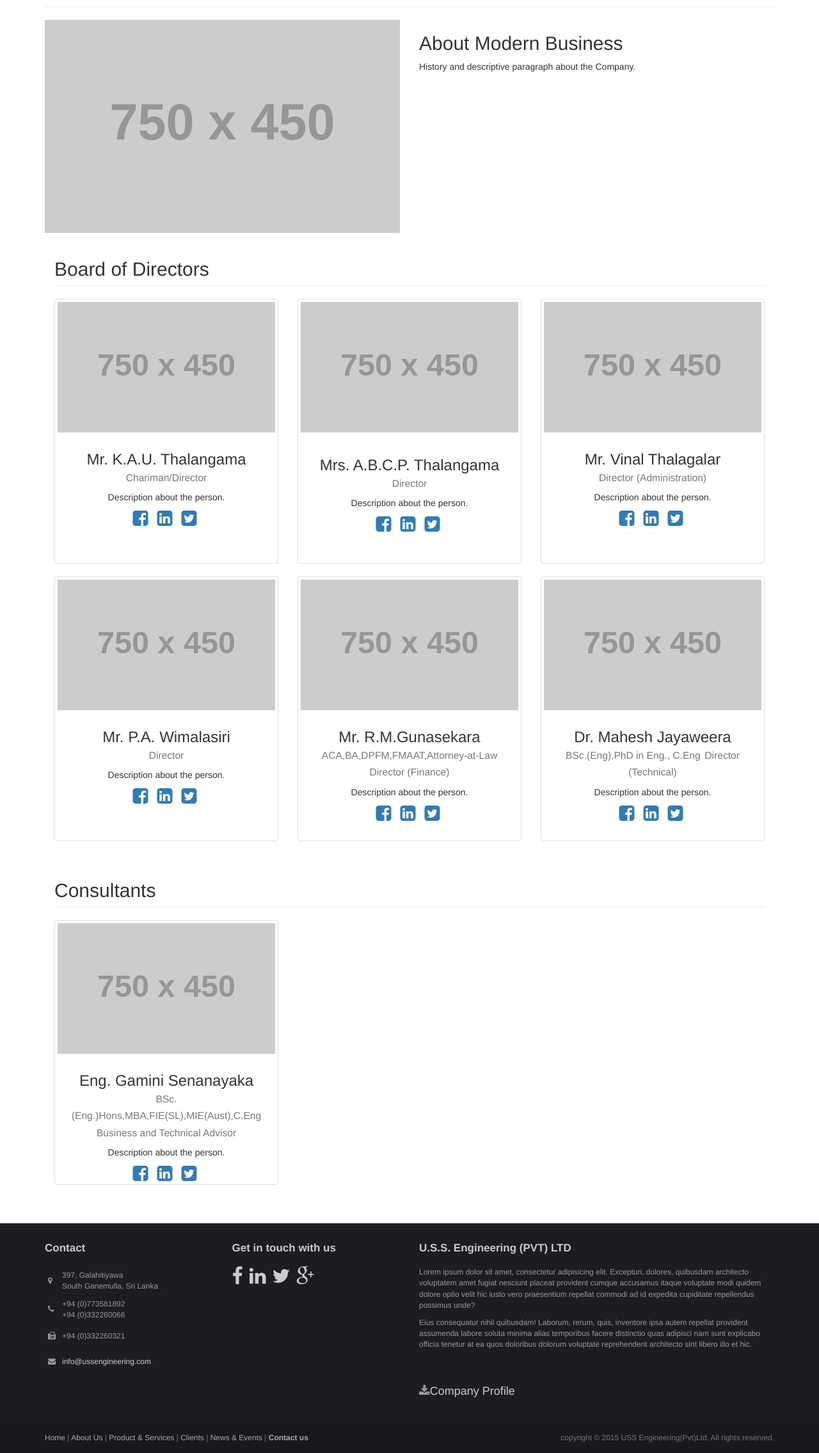
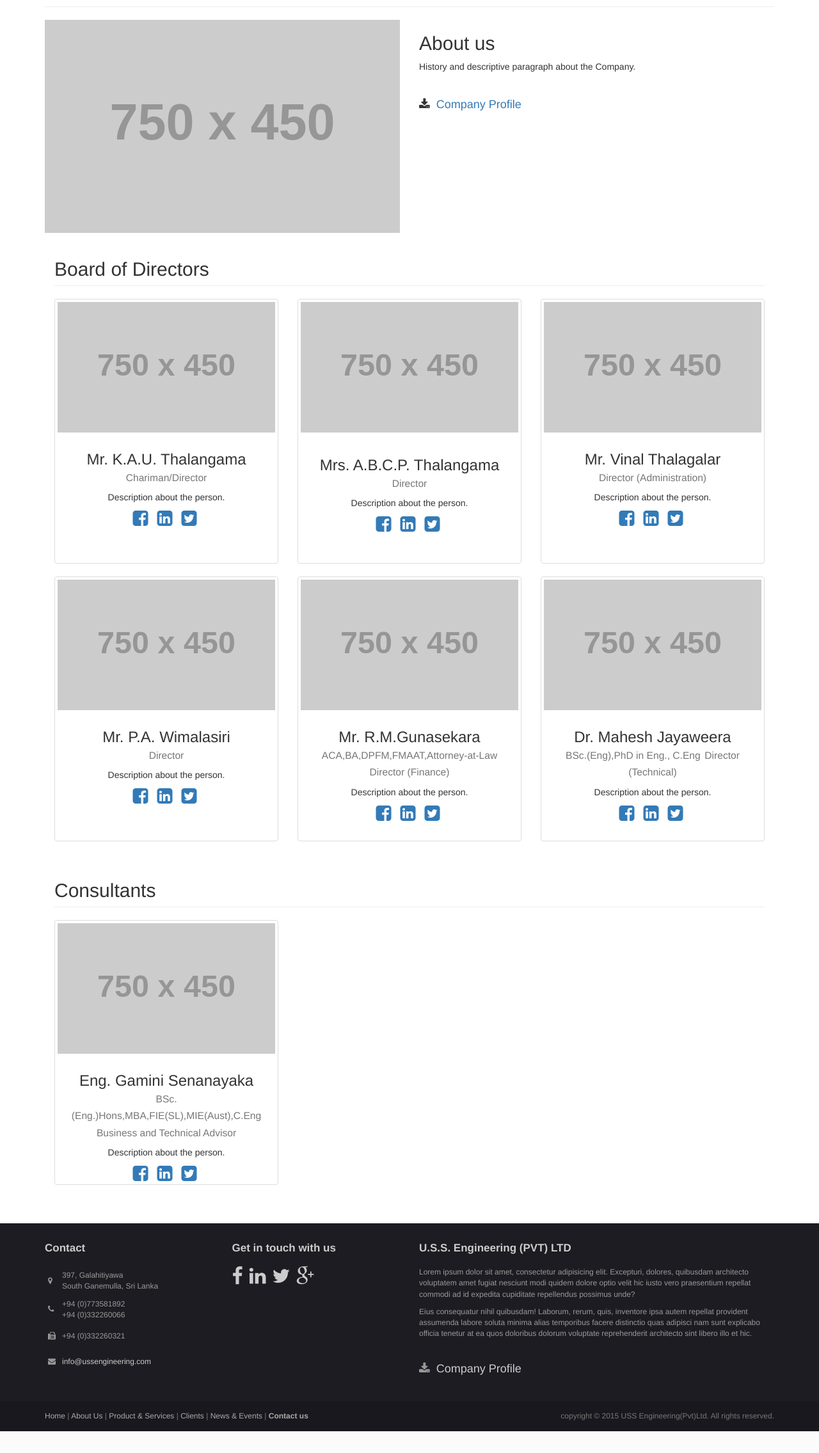
Before and after one commit to RTR-ITF/usse-web, a PHP site: page /about.php in a window 1280 px wide. Shown: the part 129-2400 px from the top of the page at 64% size. After the commit the page ends 2366 px from the top, so only its background shows below. Run offline with PHP 8.4, Linux system fonts and the light colour scheme; grey boxes labelled with a size stand in for pictures from a placeholder-image service; some libraries are stand-ins or nearby versions.

Commit message:
company profile
pdf file is a dummy file.

```diff
--- a/about.php
+++ b/about.php
@@ -23,8 +23,11 @@
                 <img class="img-responsive" src="http://placehold.it/750x450" alt="">
             </div>
             <div class="col-md-6">
-                <h2>About Modern Business</h2>
+                <h2>About us</h2>
                 <p>History and descriptive paragraph about the Company.</p>
+
+							<br>
+							<h4><i class="fa fa-download fa-2"></i>&nbsp<a href="files/USS Engineering company profile.pdf" target="_BLANK"> Company Profile</a></h4>
             </div>
         </div>
         <!-- /.row -->
--- a/includes/footer.php
+++ b/includes/footer.php
@@ -72,13 +72,13 @@
 					<div class="col-md-6 widget">
 						<h3 class="widget-title">U.S.S. Engineering (PVT) LTD </h3>
 						<div class="widget-body">
-							<p>Lorem ipsum dolor sit amet, consectetur adipisicing elit. Excepturi, dolores, quibusdam architecto voluptatem amet fugiat nesciunt placeat provident cumque accusamus itaque voluptate modi
+							<p>Lorem ipsum dolor sit amet, consectetur adipisicing elit. Excepturi, dolores, quibusdam architecto voluptatem amet fugiat nesciunt  modi
 quidem dolore optio velit hic iusto vero praesentium repellat commodi ad id expedita cupiditate repellendus possimus unde?</p>
 							<p>Eius consequatur nihil quibusdam! Laborum, rerum, quis, inventore ipsa autem repellat provident assumenda labore soluta minima alias temporibus facere distinctio quas adipisci nam sunt
 explicabo officia tenetur at ea quos doloribus dolorum voluptate reprehenderit architecto sint libero illo et hic.</p>
 
-							<br><br>
-							<h4><i class="fa fa-download fa-2"></i><a href="files/USS Engineering company profile.pdf" target="_BLANK">Company Profile</a></h4>
+							<br>
+							<h4><i class="fa fa-download fa-2"></i>&nbsp<a href="files/USS Engineering company profile.pdf" target="_BLANK"> Company Profile</a></h4>
 						</div>
 					</div>
 
@@ -94,11 +94,11 @@ explicabo officia tenetur at ea quos doloribus dolorum voluptate reprehenderit a
 						<div class="widget-body">
 							<p class="simplenav">
 								<a href="index.php">Home</a> |
-								<a href="about.html">About Us</a> |
-								<a href="about.html">Product & Services</a> |
-								<a href="sidebar-right.html">Clients</a> |
-								<a href="contact.html">News & Events</a> |
-								<b><a href="signup.html">Contact us</a></b>
+								<a href="about.php">About Us</a> |
+								<a href="services.php">Product & Services</a> |
+								<a href="clients.php">Clients</a> |
+								<a href="news-events.php">News & Events</a> |
+								<b><a href="contact.php">Contact us</a></b>
 							</p>
 						</div>
 					</div>
```
